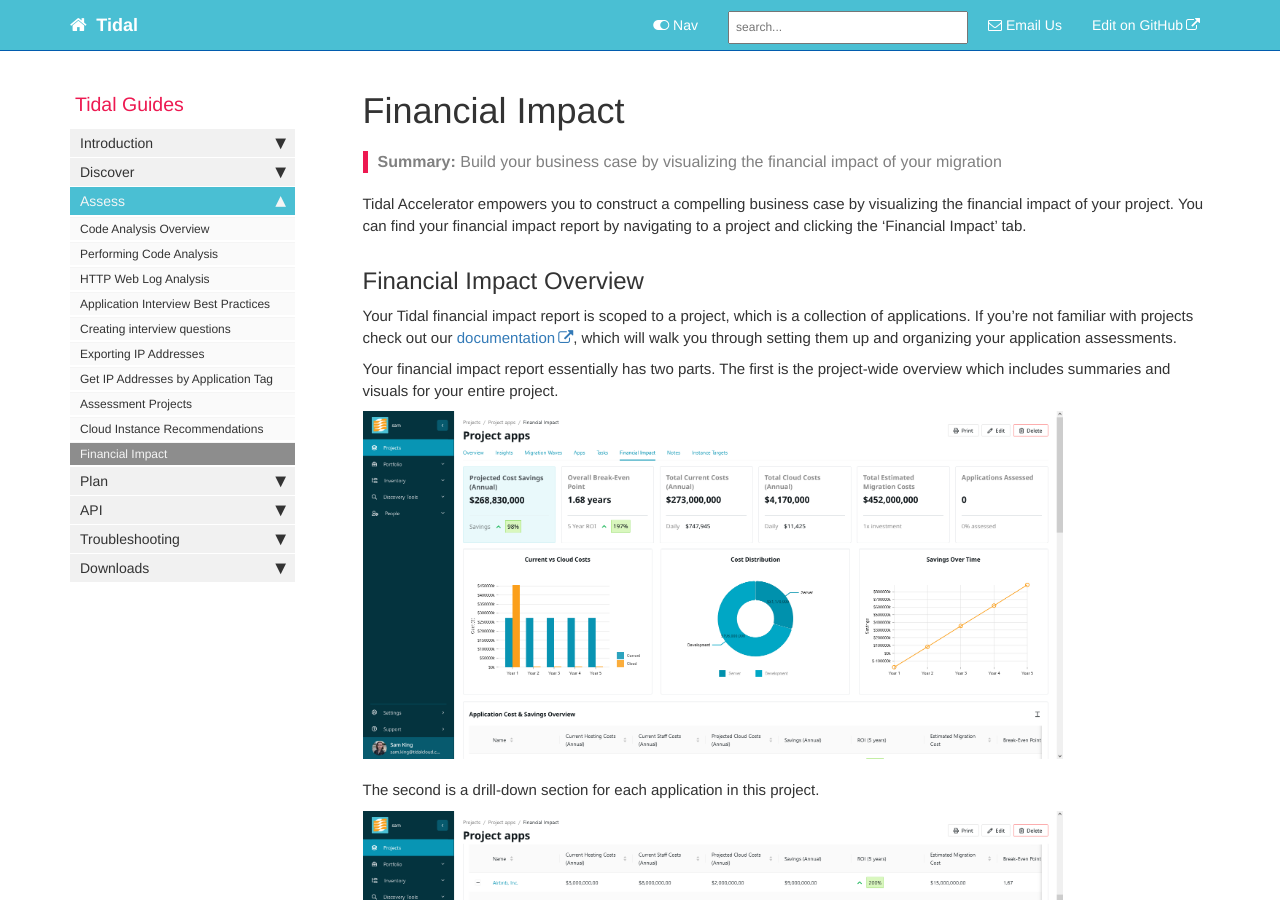
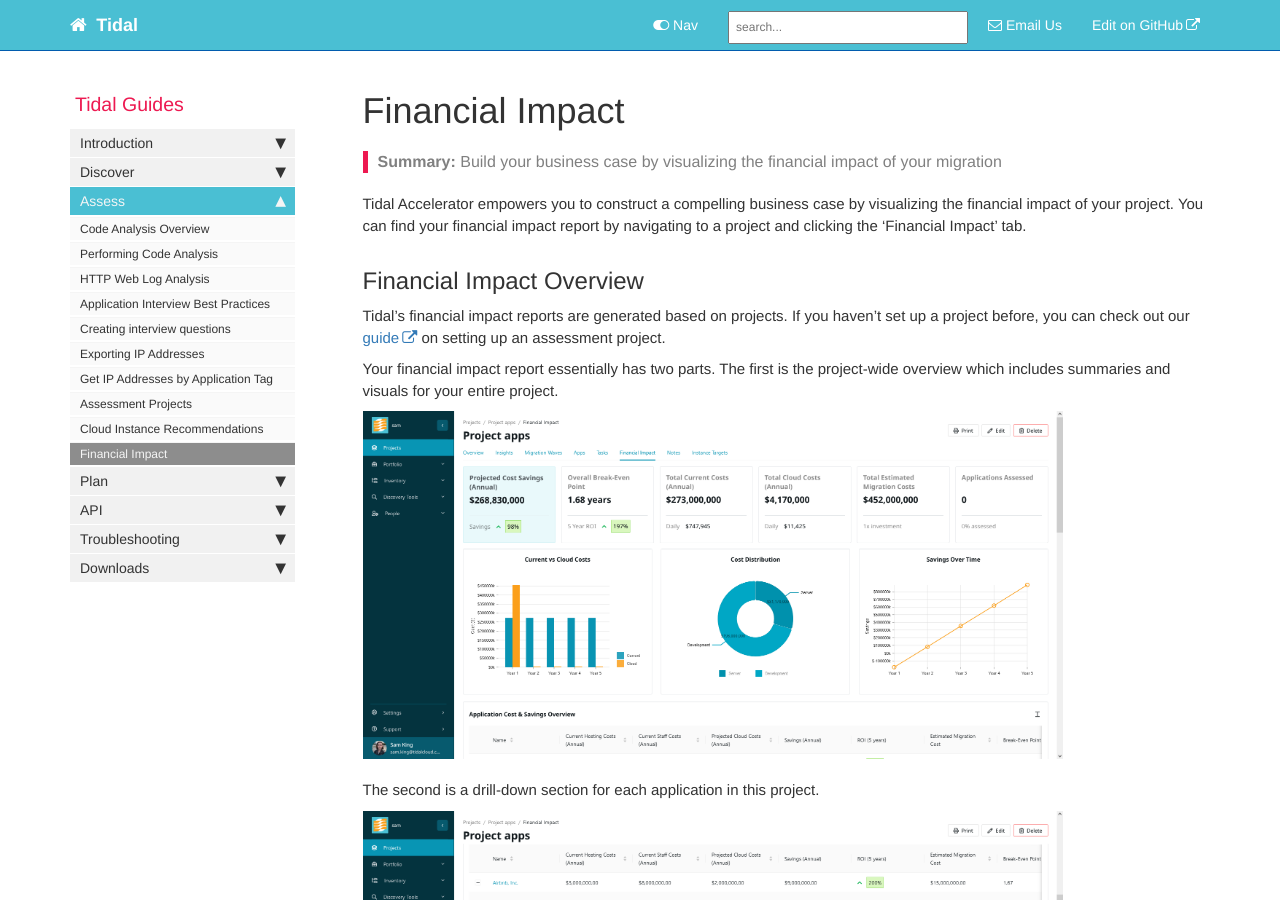
Before and after one commit to tidalmigrations/tidalmigrations.github.io, a Jekyll site: the page built from pages/user guides/financial_impact.md, in a window 1280 px wide and 900 px high. Built offline with Jekyll 4.4.1, drawn with Linux system fonts in a browser that asks for light colours; nearby versions of some CDN libraries; comment, search, counter and statistics services are not loaded.

Commit message:
Update pages/user guides/financial_impact.md
Co-authored-by: Justin <justincbarclay@gmail.com>

```diff
--- a/pages/user guides/financial_impact.md
+++ b/pages/user guides/financial_impact.md
@@ -13,7 +13,7 @@ Tidal Accelerator empowers you to construct a compelling business case by visual
 
 ## Financial Impact Overview
 
-Your Tidal financial impact report is scoped to a project, which is a collection of applications. If you're not familiar with projects check out our [documentation](https://guides.tidal.cloud/assessment-projects.html), which will walk you through setting them up and organizing your application assessments.
+Tidal's financial impact reports are generated based on projects. If you haven't set up a project before, you can check out our [guide](https://guides.tidal.cloud/assessment-projects.html) on setting up an assessment project.
 
 Your financial impact report essentially has two parts. The first is the project-wide overview which includes summaries and visuals for your entire project.
 
```
